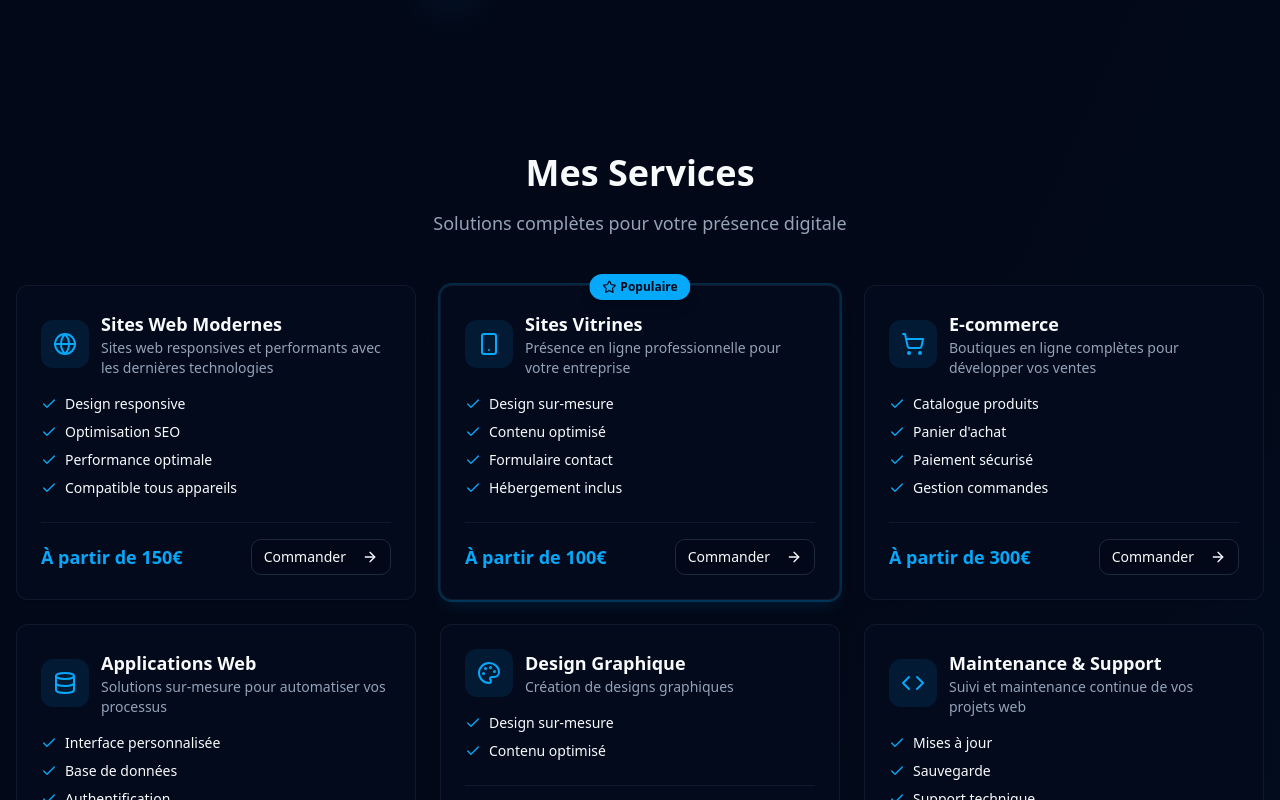
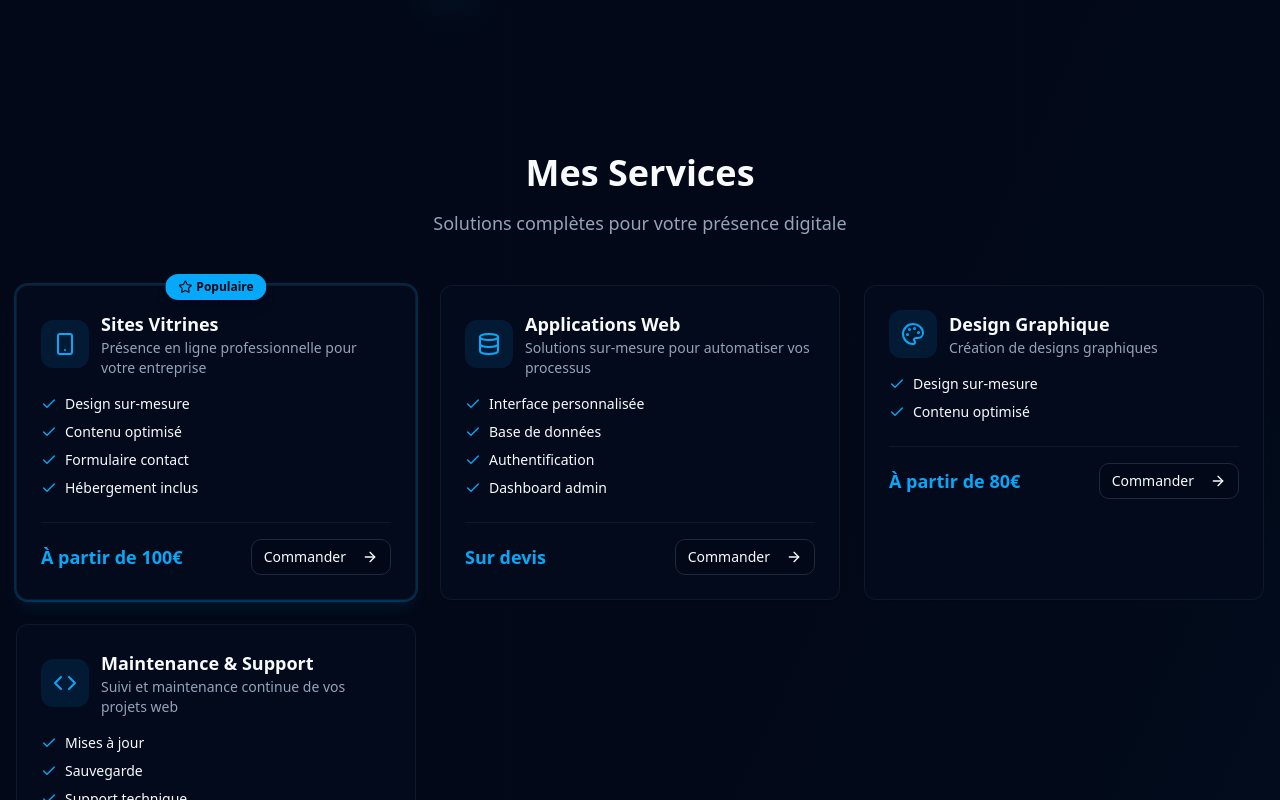
Before and after one commit to jordanWannaCode/MyPortofolio, a React (Vite) app: page /services in a window 1280 px wide. Shown: the part 421-1221 px from the top of the page. Built offline with nearby package versions, Linux system fonts and the light colour scheme.

Commit message:
fix service page not found and pages redirection

```diff
--- a/src/components/portofolio/Hero.tsx
+++ b/src/components/portofolio/Hero.tsx
@@ -1,7 +1,10 @@
 import { Button } from "../../components/ui/button";
 import { ArrowDown, Github, Linkedin, Mail, Phone } from "lucide-react";
+import { useNavigate } from "react-router-dom";
 
 const Hero = () => {
+  const navigate = useNavigate();
+
   const scrollToSection = (sectionId: string) => {
     const element = document.getElementById(sectionId);
     element?.scrollIntoView({ behavior: 'smooth' });
@@ -59,7 +62,7 @@ const Hero = () => {
               size="lg"
               variant="outline"
               className="border-primary text-primary hover:bg-primary/10 hover:scale-105 transition-all duration-300"
-              onClick={() => window.location.href = '/services'}
+              onClick={() => navigate('/services')}
             >
               Mes services
             </Button>
--- a/src/pages/Services.tsx
+++ b/src/pages/Services.tsx
@@ -2,9 +2,7 @@ import { Card, CardContent } from "@/components/ui/card";
 import { Button } from "@/components/ui/button";
 import { Badge } from "@/components/ui/badge";
 import {
-  Globe,
   Smartphone,
-  ShoppingCart,
   Database,
   Zap,
   Phone,
@@ -21,28 +19,12 @@ import {
 const Services = () => {
   const services = [
     {
-      icon: Globe,
-      title: "Sites Web Modernes",
-      description: "Sites web responsives et performants avec les dernières technologies",
-      features: ["Design responsive", "Optimisation SEO", "Performance optimale", "Compatible tous appareils"],
-      price: "À partir de 150€",
-      popular: false
-    },
-    {
       icon: Smartphone,
       title: "Sites Vitrines",
       description: "Présence en ligne professionnelle pour votre entreprise",
       features: ["Design sur-mesure", "Contenu optimisé", "Formulaire contact", "Hébergement inclus"],
       price: "À partir de 100€",
       popular: true
-    },
-    {
-      icon: ShoppingCart,
-      title: "E-commerce",
-      description: "Boutiques en ligne complètes pour développer vos ventes",
-      features: ["Catalogue produits", "Panier d'achat", "Paiement sécurisé", "Gestion commandes"],
-      price: "À partir de 300€",
-      popular: false
     },
     {
       icon: Database,
```
Also changed, not shown: 1 other file (tests, documents, lock files or other folders).
